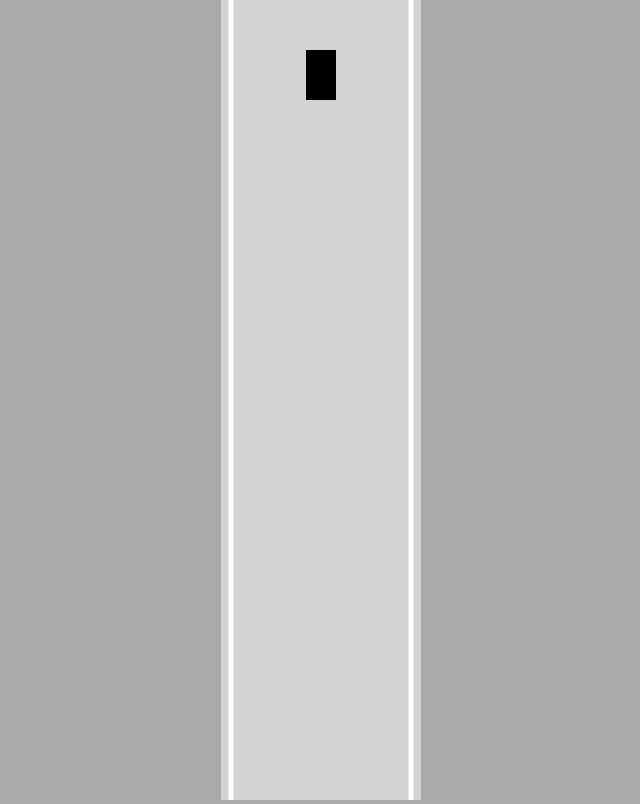
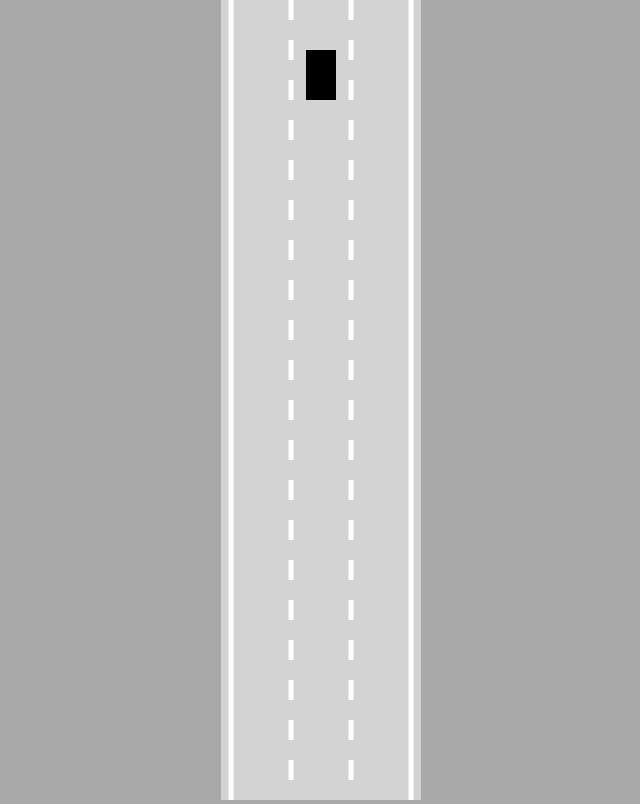
Before and after one commit to CodingOver/self-driving-car, a plain HTML site: page index.html in a window 1280 px wide. Shown: the whole page, without its empty margins (319-959 px from the left). Drawn offline with Linux system fonts and the light colour scheme.

Commit message:
Creating The lanes

```diff
--- a/index.html
+++ b/index.html
@@ -12,7 +12,7 @@
 <body>
     <canvas id="canvas"></canvas>
 
-
+    <script src="./utils.js"></script>
     <script src="./road.js"></script>
     <script src="./controls.js"></script>
     <script src="./car.js"></script>
--- a/road.js
+++ b/road.js
@@ -15,14 +15,22 @@ class Road {
         ctx.lineWidth = 5
         ctx.strokeStyle = "white"
 
-        ctx.beginPath()
-        ctx.moveTo(this.left, this.top)
-        ctx.lineTo(this.left, this.bottom)
-        ctx.stroke()
+        for (let i = 0; i <= this.laneCount; i++) {
+            const x = lerp(
+                this.left,
+                this.right,
+                i / this.laneCount
+            )
 
-        ctx.beginPath()
-        ctx.moveTo(this.right, this.top)
-        ctx.lineTo(this.right, this.bottom)
-        ctx.stroke()
+            if (i > 0 && i < this.laneCount) {
+                ctx.setLineDash([20, 20])
+            } else {
+                ctx.setLineDash([])
+            }
+            ctx.beginPath()
+            ctx.moveTo(x, this.top)
+            ctx.lineTo(x, this.bottom)
+            ctx.stroke()
+        }
     }
 }
--- /dev/null
+++ b/utils.js
@@ -0,0 +1,3 @@
+function lerp(A, B, t) {
+    return A + (B - A) * t
+}
```
